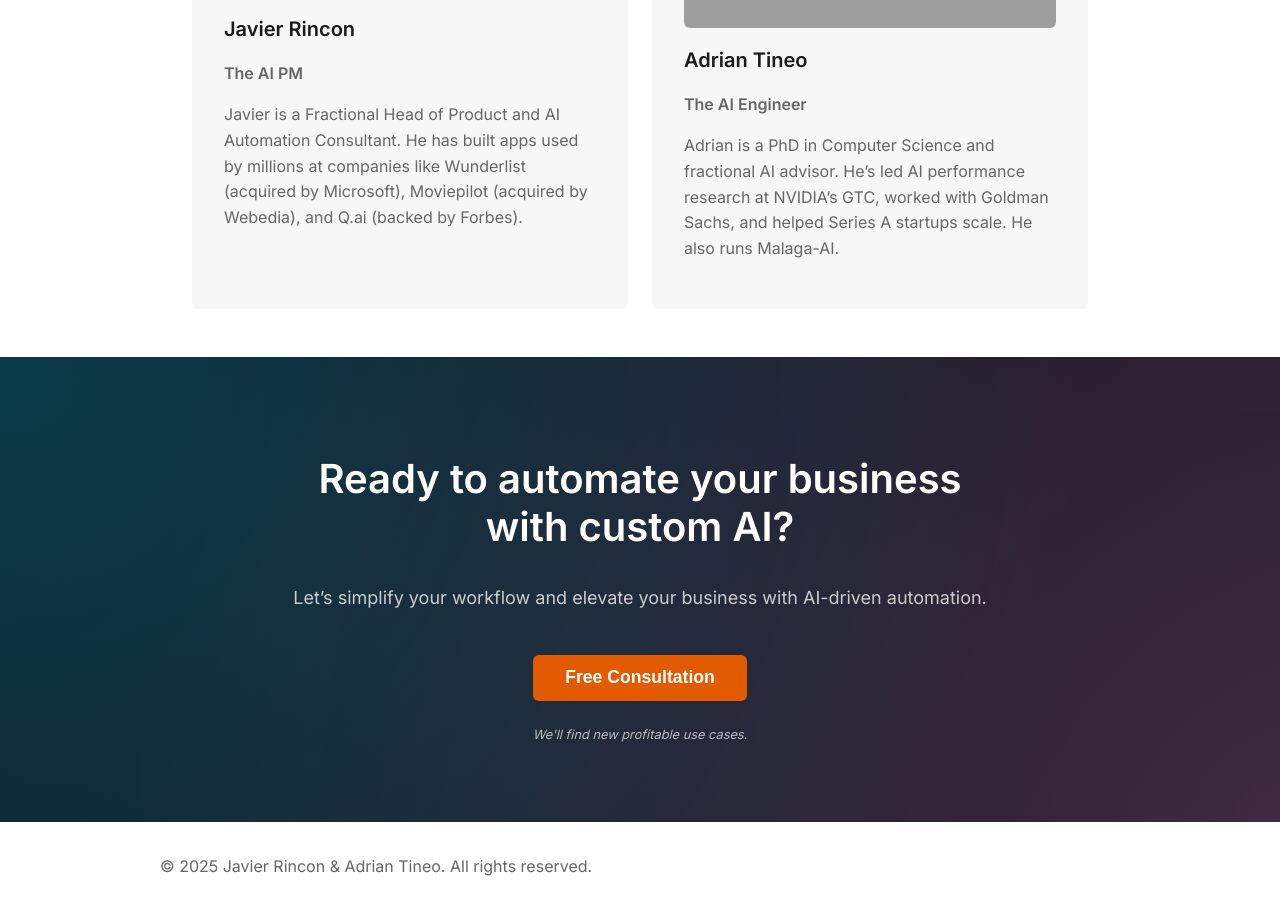
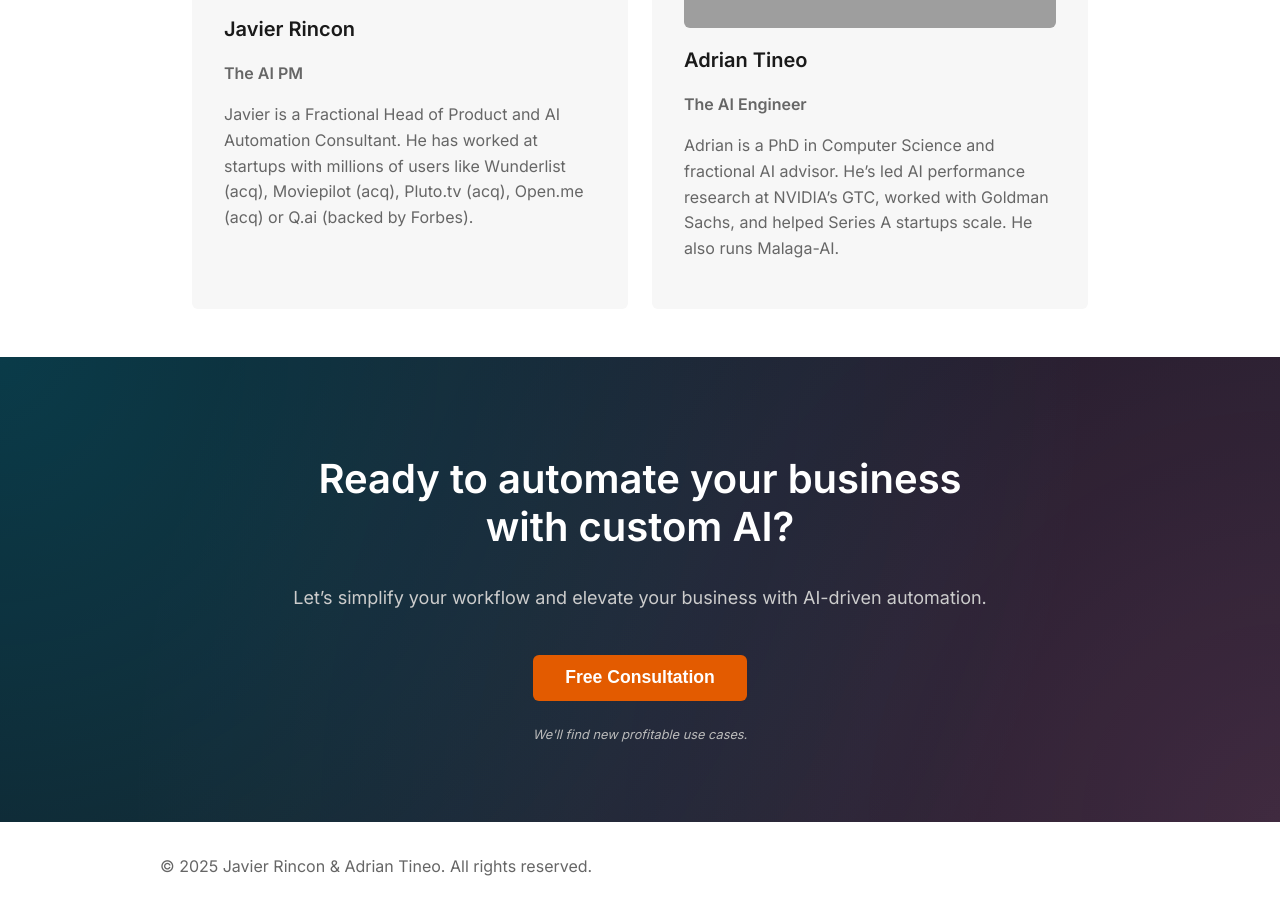
Before and after one commit to 42Automation/automation-agency, a website: page index.html in a window 1280 px wide. Shown: the part 3460-4359 px from the top of the page. Drawn offline with Linux system fonts and the light colour scheme; grey boxes are pictures that could not be loaded.

Commit message:
Update my profile

```diff
--- a/index.html
+++ b/index.html
@@ -80,7 +80,7 @@
     <h2 class="grid-headline">Expert Team</h2>
     <section class="team">
       <section class="grid-section grid-2">
-        <div class="grid"><img src="Images/Javier.png" alt="Description"><strong class="grid-title">Javier Rincon</strong><p><strong>The AI PM</strong></p><p>Javier is a Fractional Head of Product and AI Automation Consultant. He has built apps used by millions at companies like Wunderlist (acquired by Microsoft), Moviepilot (acquired by Webedia), and Q.ai (backed by Forbes).</p></div>
+        <div class="grid"><img src="Images/Javier.png" alt="Description"><strong class="grid-title">Javier Rincon</strong><p><strong>The AI PM</strong></p><p>Javier is a Fractional Head of Product and AI Automation Consultant. He has worked at startups with millions of users like Wunderlist (acq), Moviepilot (acq), Pluto.tv (acq), Open.me (acq) or Q.ai (backed by Forbes).</p></div>
         <div class="grid"><img src="Images/Adrian.png" alt="Description"><strong class="grid-title">Adrian Tineo</strong><p><strong>The AI Engineer</strong></p><p>Adrian is a PhD in Computer Science and fractional AI advisor. He’s led AI performance research at NVIDIA’s GTC, worked with Goldman Sachs, and helped Series A startups scale. He also runs Malaga-AI.</p></div>
       </section>
     </section>
```
